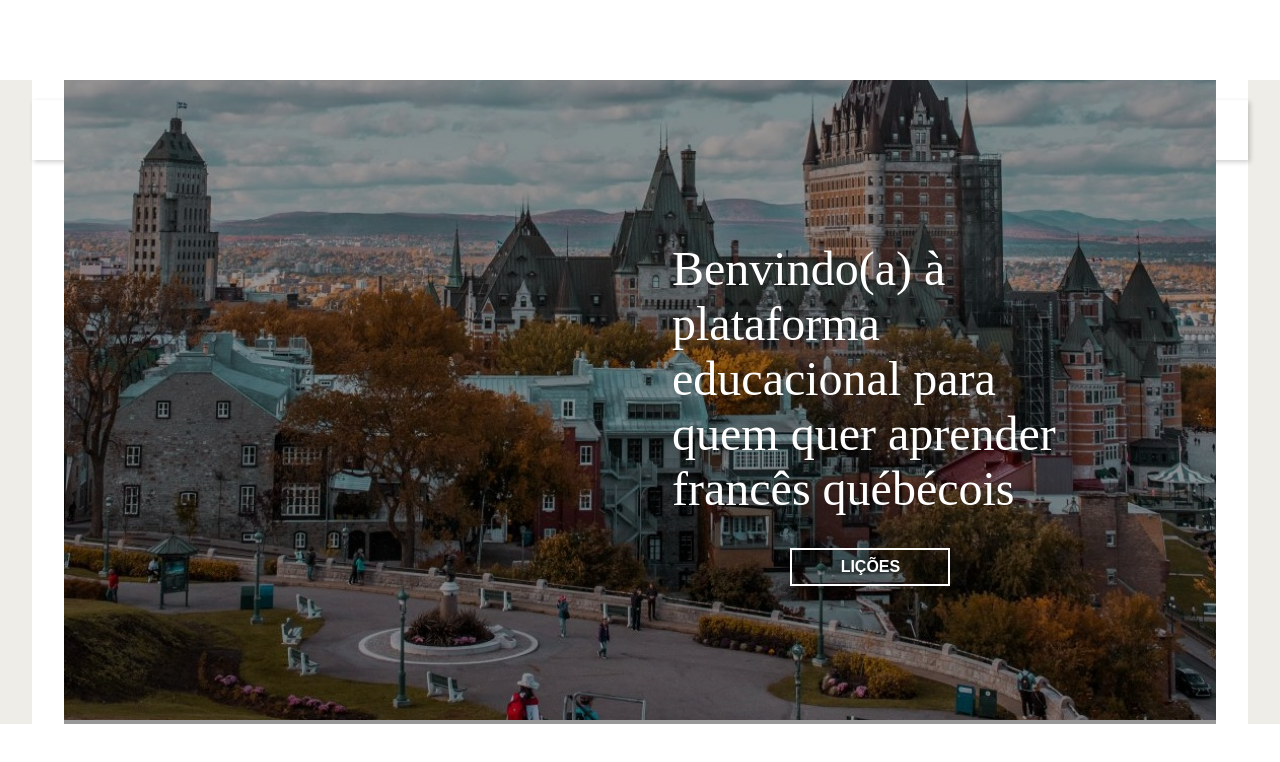
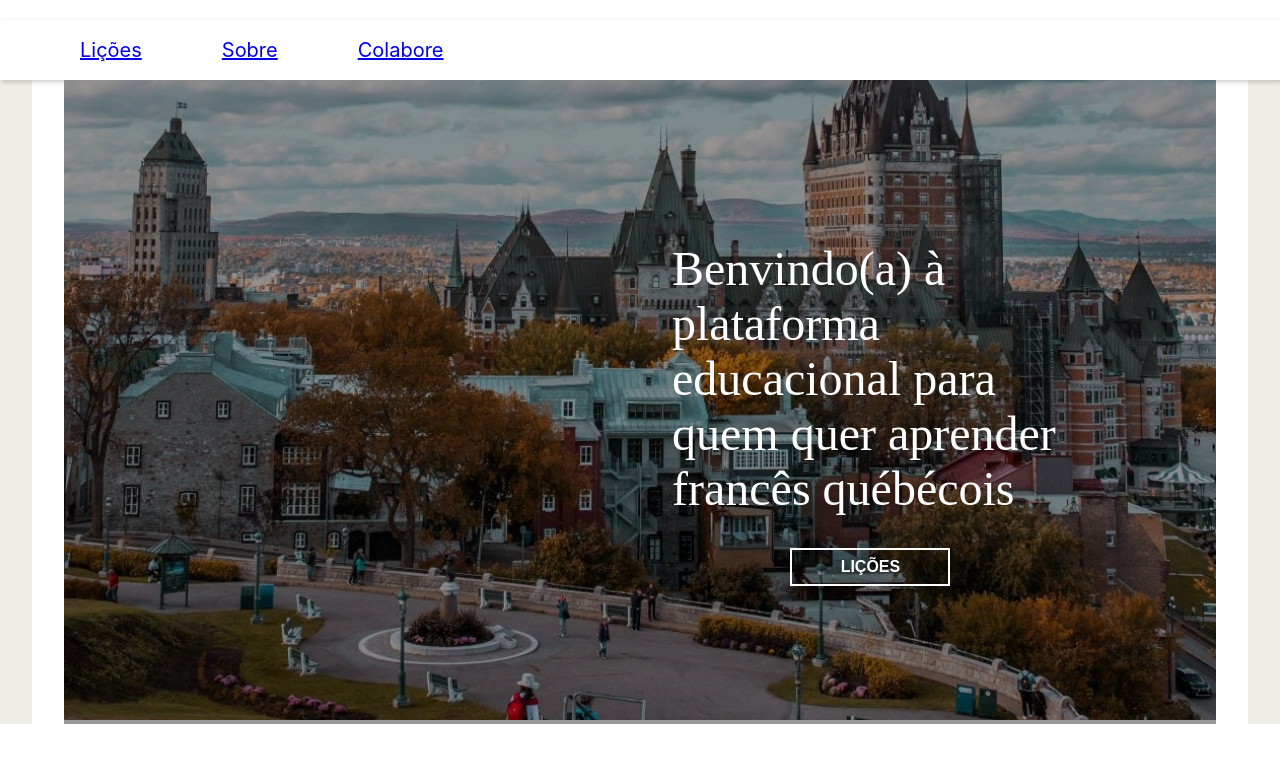
Before and after one commit to analuspi/eu-falo-quebecois, a React (Create React App) app: page / in a window 1280 px wide. Shown: the top 762 px of the page. Built offline with nearby package versions, Linux system fonts and the light colour scheme; a web font is replaced by a local one.

Commit message:
create navbar

```diff
--- a/src/components/Navigation/Navbar/Navbar.css
+++ b/src/components/Navigation/Navbar/Navbar.css
@@ -1,5 +1,5 @@
 .Navbar {
-  position: absolute;
+  position: fixed;
   width: 100%;
   top: 20px;
   left: 0;
--- a/src/components/Navigation/Navigationitems/Navigationitem/Navigationitem.css
+++ b/src/components/Navigation/Navigationitems/Navigationitem/Navigationitem.css
@@ -30,15 +30,3 @@
   -webkit-transform: scaleX(1);
   transform: scaleX(1);
 }
-
-.CartItem {
-  flex-grow: 1;
-  font-size: 20px;
-  margin:0 5px;
-}
-.CartItem a {
-  float: right;
-  display: block;
-  margin:0;
-  padding: 0;
-}
--- a/src/components/Navigation/Navigationitems/Navigationitem/Navigationitem.js
+++ b/src/components/Navigation/Navigationitems/Navigationitem/Navigationitem.js
@@ -1,12 +1,12 @@
 import React from "react";
 import { NavLink } from "react-router-dom";
-import classes from "./Navigationitem.css";
+import "./Navigationitem.css";
 
 const navigationItem = props => {
 
   return (
-    <li className= {props.cart !=="cart" ? classes.NavigationItem:classes.CartItem} onClick={props.click}>
-      <NavLink to={props.link} exact={props.exact}>
+    <li>
+      <NavLink className="NavigationItem" to={props.link} exact={props.exact}>
         {props.children}
       </NavLink>
     </li>
--- a/src/components/Navigation/Navigationitems/Navigationitems.css
+++ b/src/components/Navigation/Navigationitems/Navigationitems.css
@@ -6,13 +6,3 @@
   padding: 0;
 
 }
-
-
-.Cart{
-    width: 30px;
-}
-@media (max-width: 768px) {
-  .NavigationItems li:not(:last-child){
-    display: none;
-  }
-}
--- a/src/components/Navigation/Navigationitems/Navigationitems.js
+++ b/src/components/Navigation/Navigationitems/Navigationitems.js
@@ -1,18 +1,14 @@
 import React from "react";
 import Navigationitem from "./Navigationitem/Navigationitem";
-//import Cart from "../../../assets/img/shopping-cart.svg";
-import classes from "./Navigationitems.css";
+
+import "./Navigationitems.css";
+
 const navigationItems = () => {
   return (
-    <ul className={classes.NavigationItems}>
-
-      <Navigationitem link="/shop" >
-        Shop
-      </Navigationitem>
-      <Navigationitem link="/about">About</Navigationitem>
-      <Navigationitem link="/cart" cart="cart">
-
-      </Navigationitem>
+    <ul className="NavigationItems">
+      <Navigationitem link="/lessons">Lições</Navigationitem>
+      <Navigationitem link="/about">Sobre</Navigationitem>
+      <Navigationitem link="/cooperate">Colabore</Navigationitem>
     </ul>
   );
 };
```
